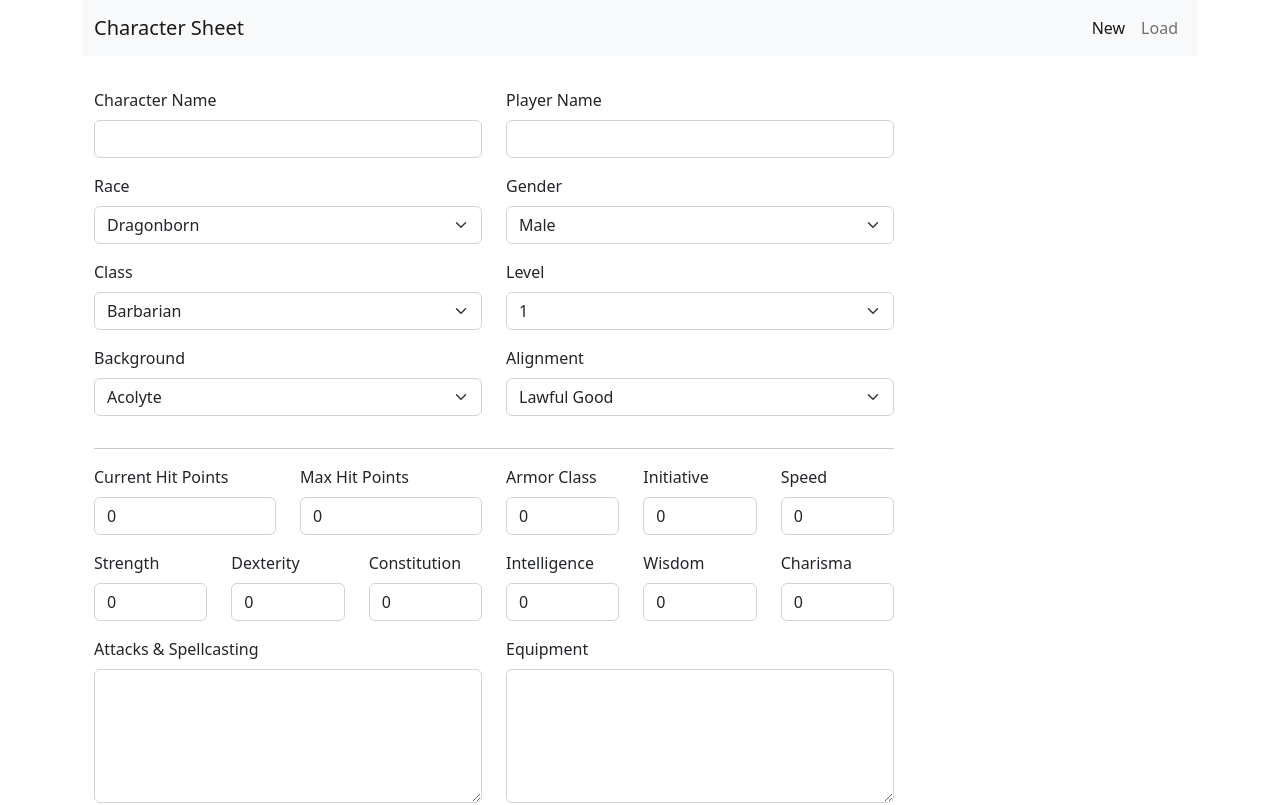
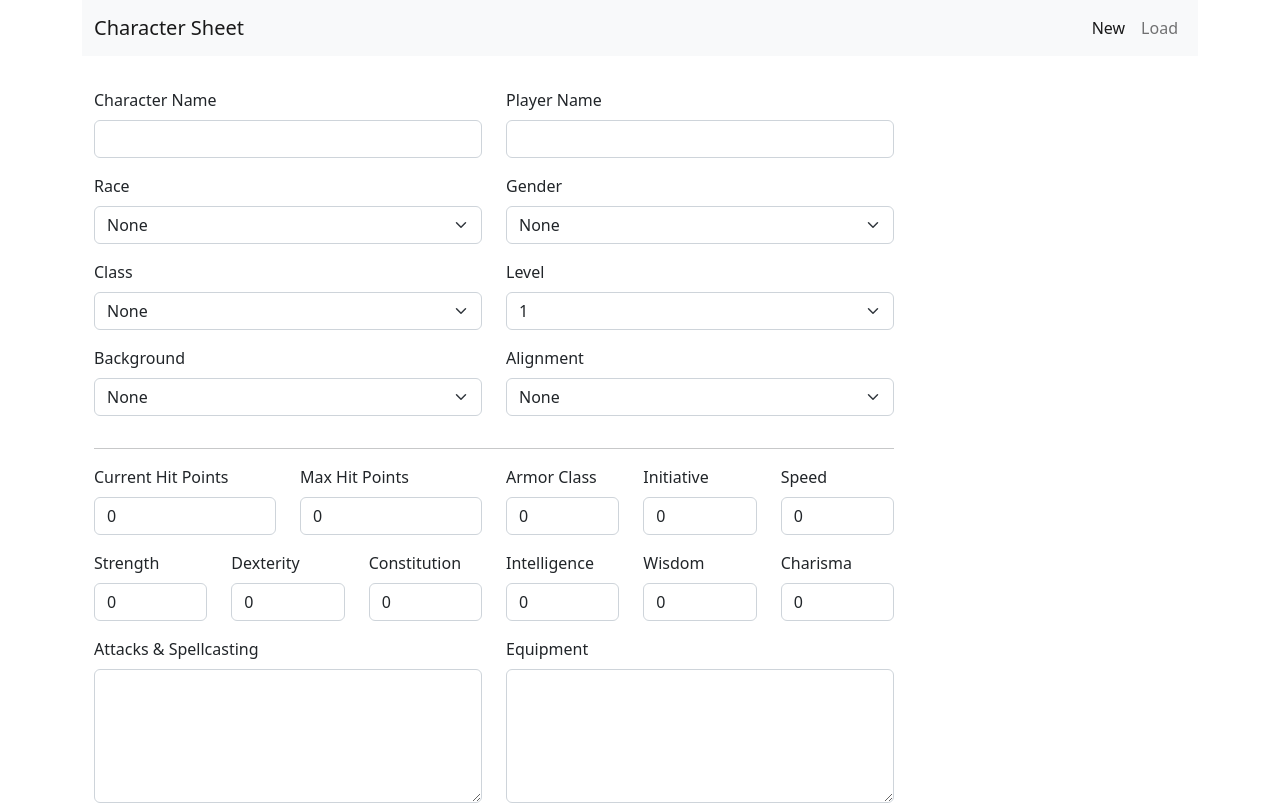
Before and after one commit to MitulMistry/character-sheet, a React (Create React App) app: page /new in a window 1280 px wide. Shown: the top 805 px of the page. Built offline with nearby package versions, Linux system fonts and the light colour scheme.

Commit message:
Add default values for selection inputs on character form

```diff
--- a/src/components/CharacterForm/CharacterForm.tsx
+++ b/src/components/CharacterForm/CharacterForm.tsx
@@ -23,12 +23,12 @@ function CharacterForm() {
 
   const [characterName, setCharacterName] = useState('');
   const [playerName, setPlayerName] = useState('');
-  const [race, setRace] = useState('');
-  const [gender, setGender] = useState('');
-  const [charClass, setCharClass] = useState('');
-  const [level, setLevel] = useState(0);
-  const [background, setBackground] = useState('');
-  const [alignment, setAlignment] = useState('');
+  const [race, setRace] = useState('None');
+  const [gender, setGender] = useState('None');
+  const [charClass, setCharClass] = useState('None');
+  const [level, setLevel] = useState(1);
+  const [background, setBackground] = useState('None');
+  const [alignment, setAlignment] = useState('None');
   const [currentHitPoints, setCurrentHitPoints] = useState(0);
   const [maxHitPoints, setMaxHitPoints] = useState(0);
   const [armorClass, setArmorClass] = useState(0);
@@ -86,6 +86,7 @@ function CharacterForm() {
                   value={ race }
                   onChange={ event => setRace(event.target.value) }
                 >
+                  <option key={`race-race`}>None</option>
                   {formData.races.map((race, idx) => (<option key={`race-${idx}`}>{race}</option>))}
                 </Form.Select>
               </Form.Group>
@@ -98,6 +99,7 @@ function CharacterForm() {
                   value={ gender }
                   onChange={ event => setGender(event.target.value) }
                 >
+                  <option key={`race-gender`}>None</option>
                   {formData.genders.map((gender, idx) => (<option key={`gender-${idx}`}>{gender}</option>))}
                 </Form.Select>
               </Form.Group>
@@ -112,6 +114,7 @@ function CharacterForm() {
                   value={ charClass }
                   onChange={ event => setCharClass(event.target.value) }
                 >
+                  <option key={`race-charClass`}>None</option>
                   {formData.charClasses.map((charClass, idx) => (<option key={`charClass-${idx}`}>{charClass}</option>))}
                 </Form.Select>
               </Form.Group>
@@ -141,6 +144,7 @@ function CharacterForm() {
                   value={ background }
                   onChange={ event => setBackground(event.target.value) }
                 >
+                  <option key={`background-default`}>None</option>
                   {formData.backgrounds.map((background, idx) => (<option key={`background-${idx}`}>{background}</option>))}
                 </Form.Select>
               </Form.Group>
@@ -153,6 +157,7 @@ function CharacterForm() {
                   value={ alignment }
                   onChange={ event => setAlignment(event.target.value) }
                 >
+                  <option key={`alignment-default`}>None</option>
                   {formData.alignments.map((alignment, idx) => (<option key={`alignment-${idx}`}>{alignment}</option>))}
                 </Form.Select>
               </Form.Group>
```
